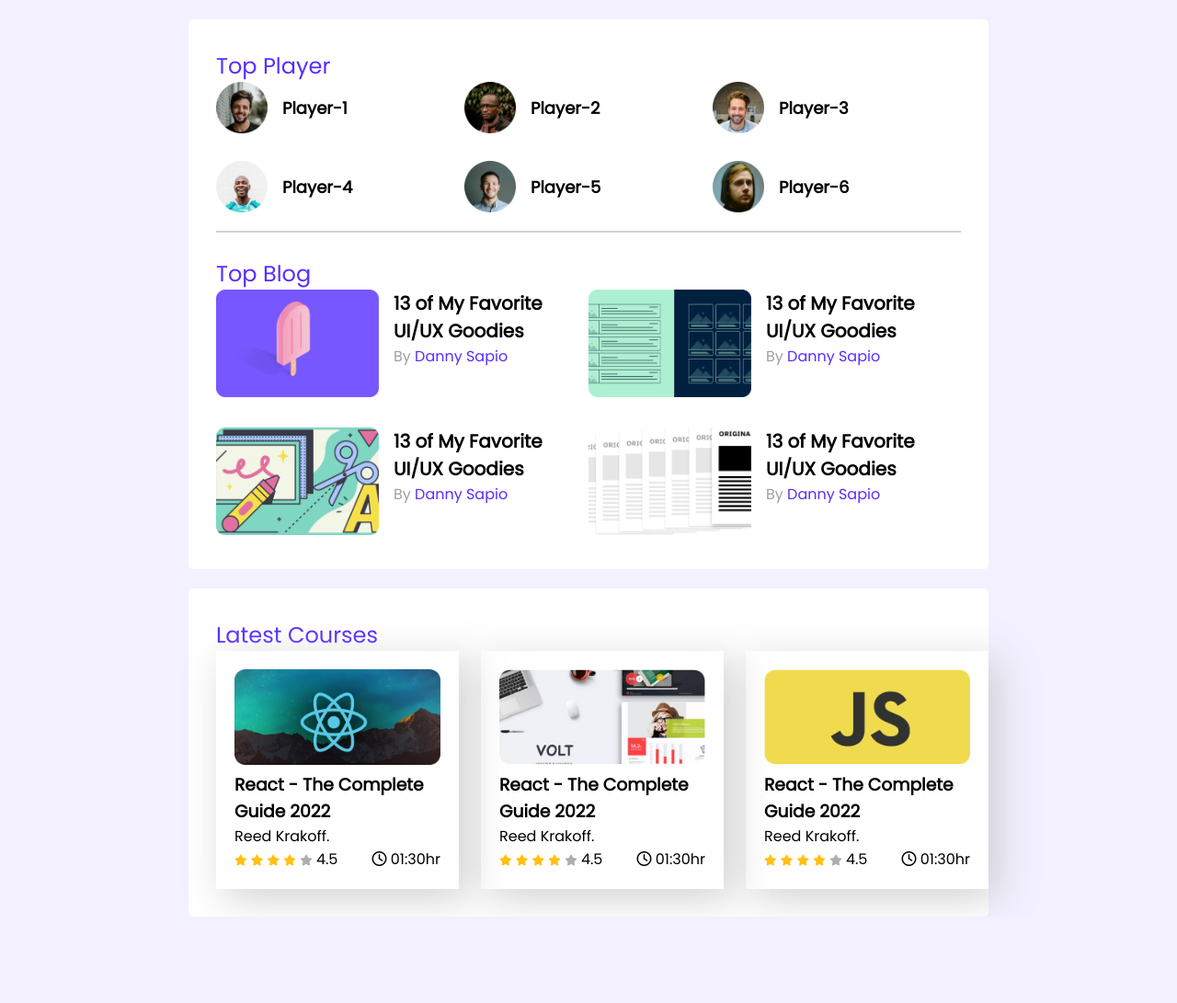
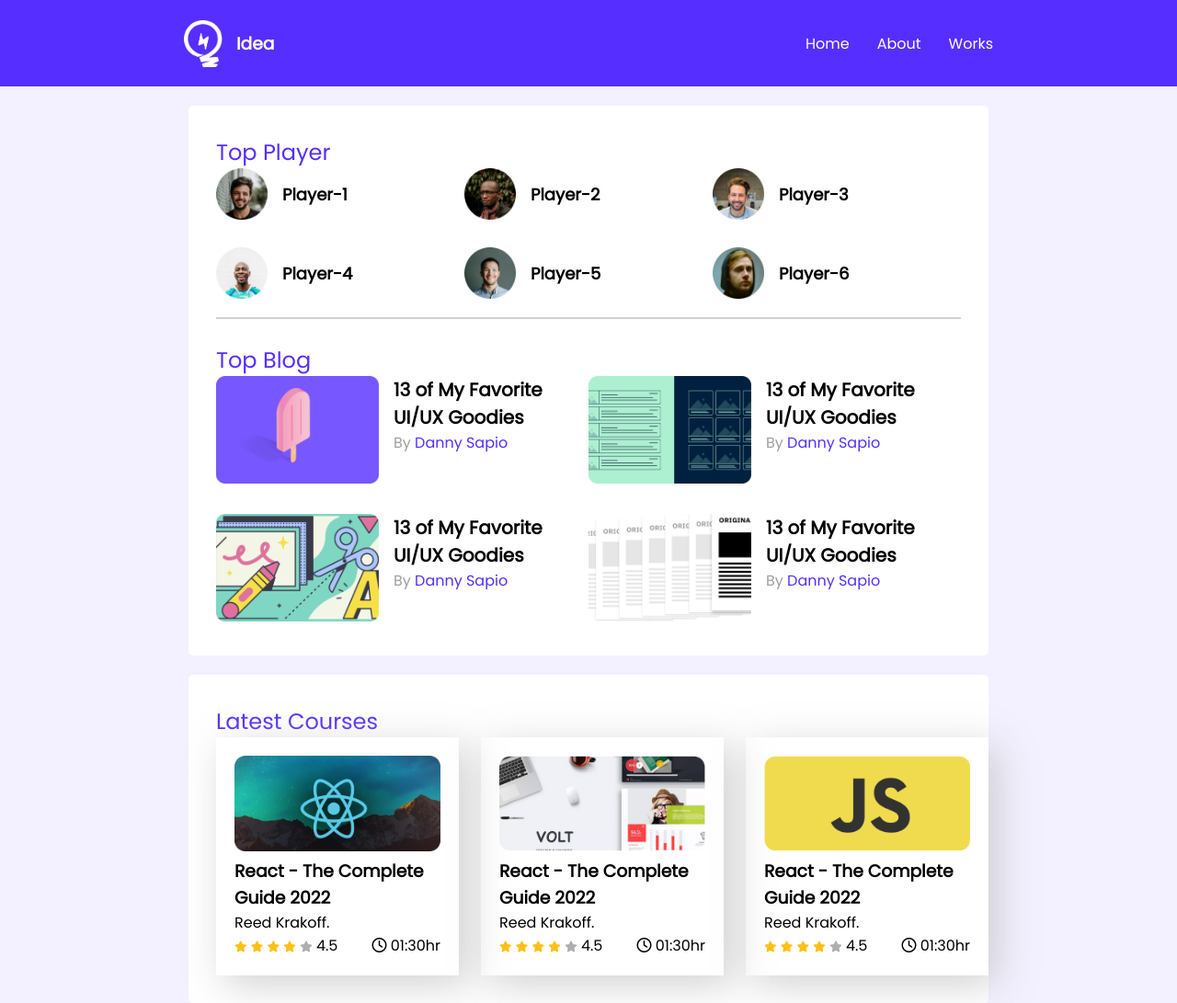
Before and after one commit to kawsarahmed22/leader-board-css3, a plain HTML site: page index.html in a window 1280 px wide. Shown: the whole page at 92% size. Before the commit the page ends 997 px from the top, so only its background shows below. Drawn offline with Linux system fonts and the light colour scheme.

Commit message:
logo and menu updated

```diff
--- a/index.html
+++ b/index.html
@@ -14,8 +14,18 @@
 
 <body>
     <!-- Header Area Start -->
-    <header>
-
+    <header class="header-container">
+        <div class="logo">
+            <img src="./images/icons/logo.png" alt="logo">
+            <h3>Idea</h3>
+        </div>
+        <nav class="menu">
+            <ul>
+                <li><a href="">Home</a></li>
+                <li><a href="">About</a></li>
+                <li><a href="">Works</a></li>
+            </ul>
+        </nav>
     </header>
     <!-- Header Area End -->
     <main>
--- a/styles/style.css
+++ b/styles/style.css
@@ -20,6 +20,39 @@ hr {
 
 a {
     text-decoration: none;
+}
+
+.header-container{
+    background-color: #562EFF;
+    display: flex;
+    justify-content: space-between;
+    height: 94px;
+    color: white;
+    padding: 0 200px;
+}
+
+.logo,
+.menu{
+    display: flex;
+    justify-content: center;
+    align-items: center;
+}
+
+.logo img{
+    width: 42px;
+    height: 51px;
+    margin-right: 15px;
+}
+
+.menu ul{
+    display: flex;
+}
+.menu ul li{
+    list-style: none;
+    margin-left: 30px;
+}
+.menu ul li a{
+    color: white;
 }
 
 main {
```
